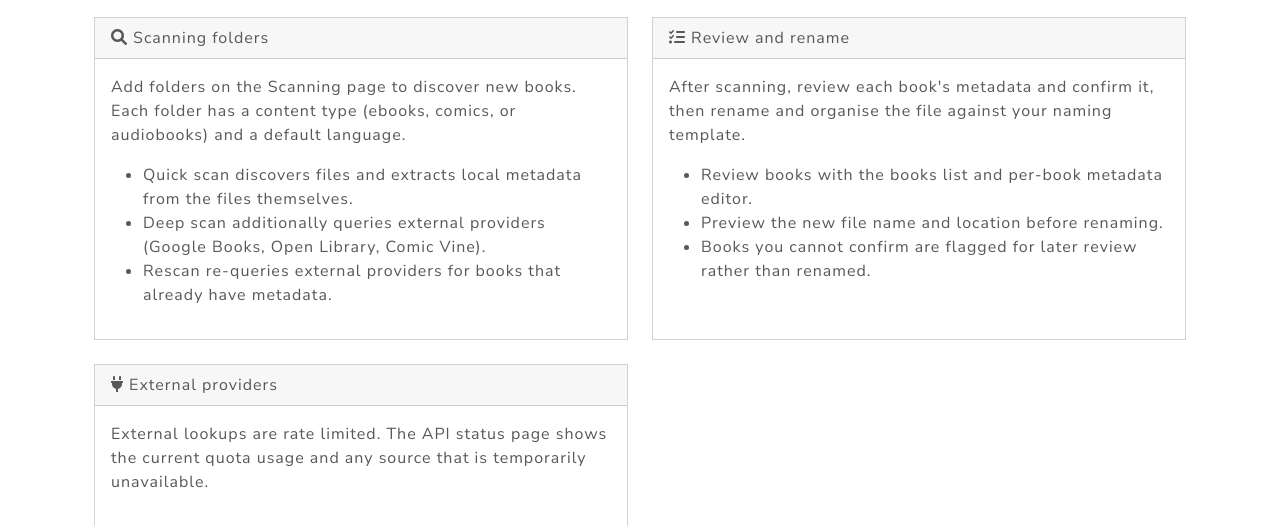
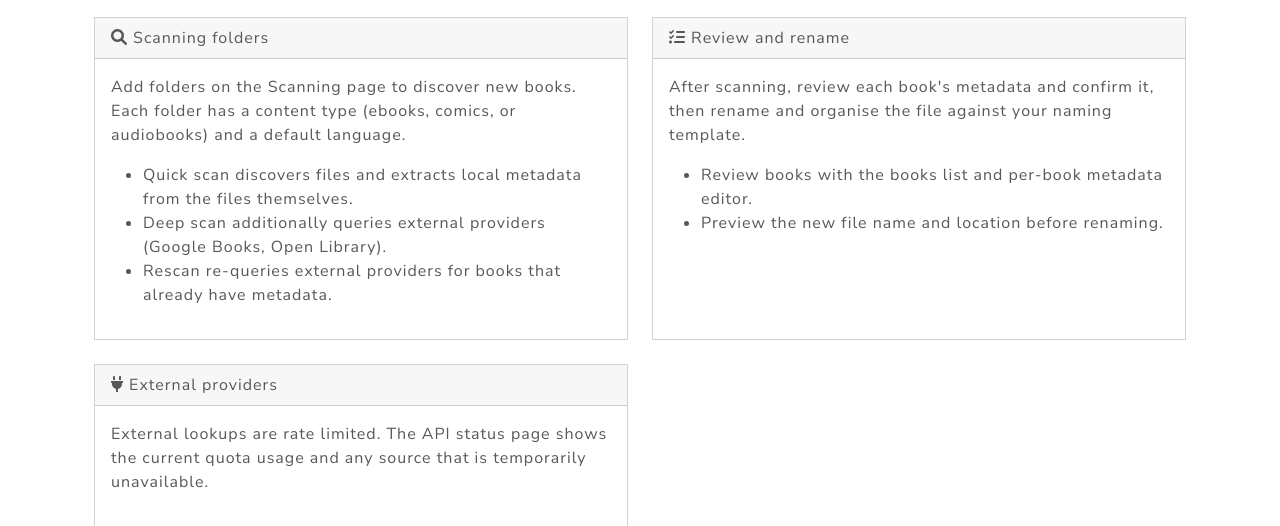
Before and after one commit to Coenenp/eBookManagement, a Django app: template books/templates/books/scanning/help.html in a window 1280 px wide. Shown: the part 299-825 px from the top of the page. Run offline with Django 5.2, Linux system fonts and the light colour scheme; the template is opened without the code that fills it, so the values that code supplies are empty; some libraries are stand-ins or nearby versions.

Commit message:
Correct help text to describe current behavior
- Deep scan lists Google Books and Open Library only (Comic Vine is not wired
  into the comic path yet).
- Drop the 'flagged for review' wording: flag routing does not exist yet.

```diff
--- a/books/templates/books/scanning/help.html
+++ b/books/templates/books/scanning/help.html
@@ -21,7 +21,7 @@
                     content type (ebooks, comics, or audiobooks) and a default language.</p>
                     <ul>
                         <li><strong>Quick scan</strong> discovers files and extracts local metadata from the files themselves.</li>
-                        <li><strong>Deep scan</strong> additionally queries external providers (Google Books, Open Library, Comic Vine).</li>
+                        <li><strong>Deep scan</strong> additionally queries external providers (Google Books, Open Library).</li>
                         <li><strong>Rescan</strong> re-queries external providers for books that already have metadata.</li>
                     </ul>
                 </div>
@@ -37,7 +37,6 @@
                     <ul>
                         <li>Review books with the <strong>books list</strong> and per-book metadata editor.</li>
                         <li>Preview the new file name and location before <strong>renaming</strong>.</li>
-                        <li>Books you cannot confirm are flagged for later review rather than renamed.</li>
                     </ul>
                 </div>
             </div>
```
